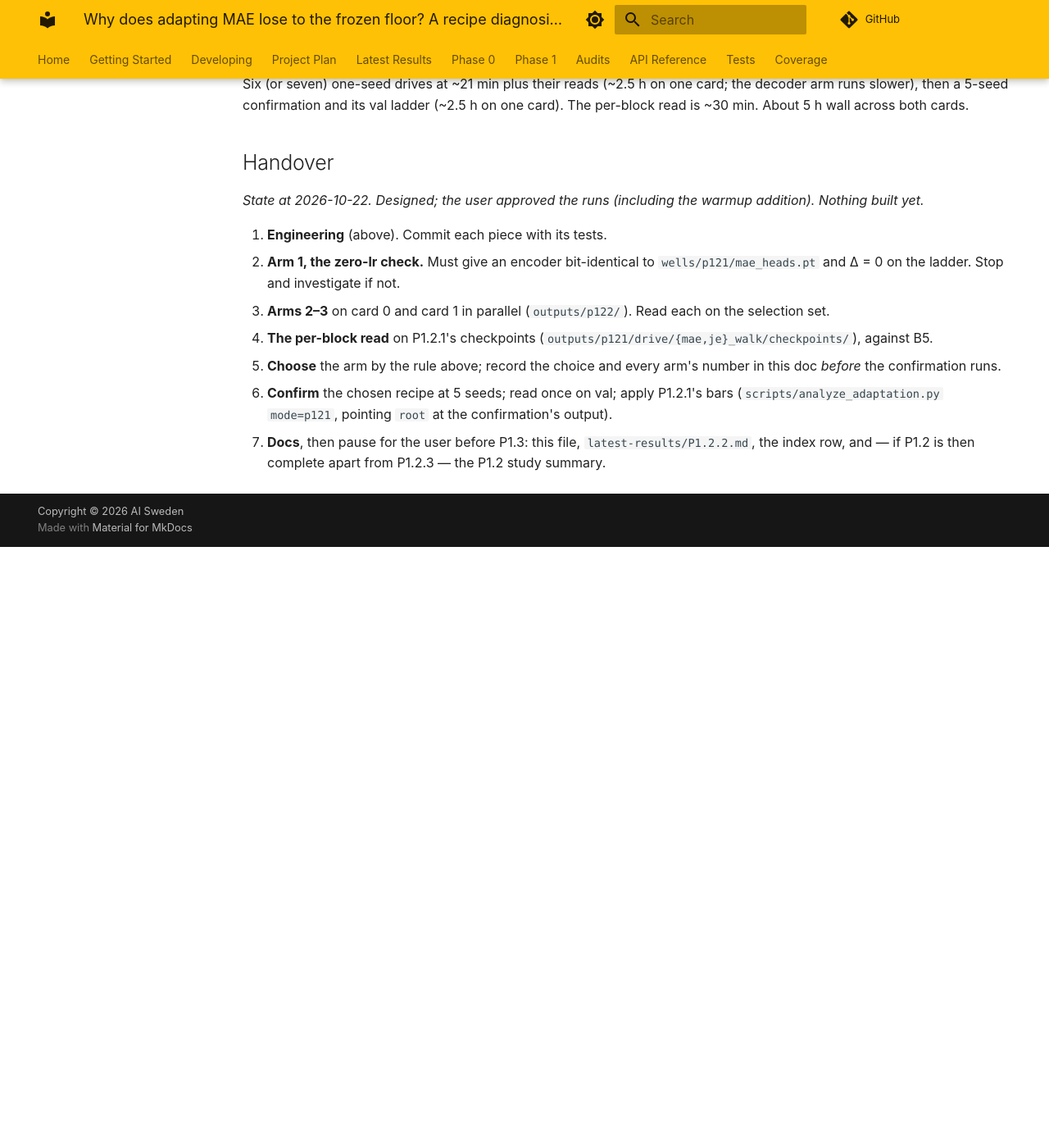
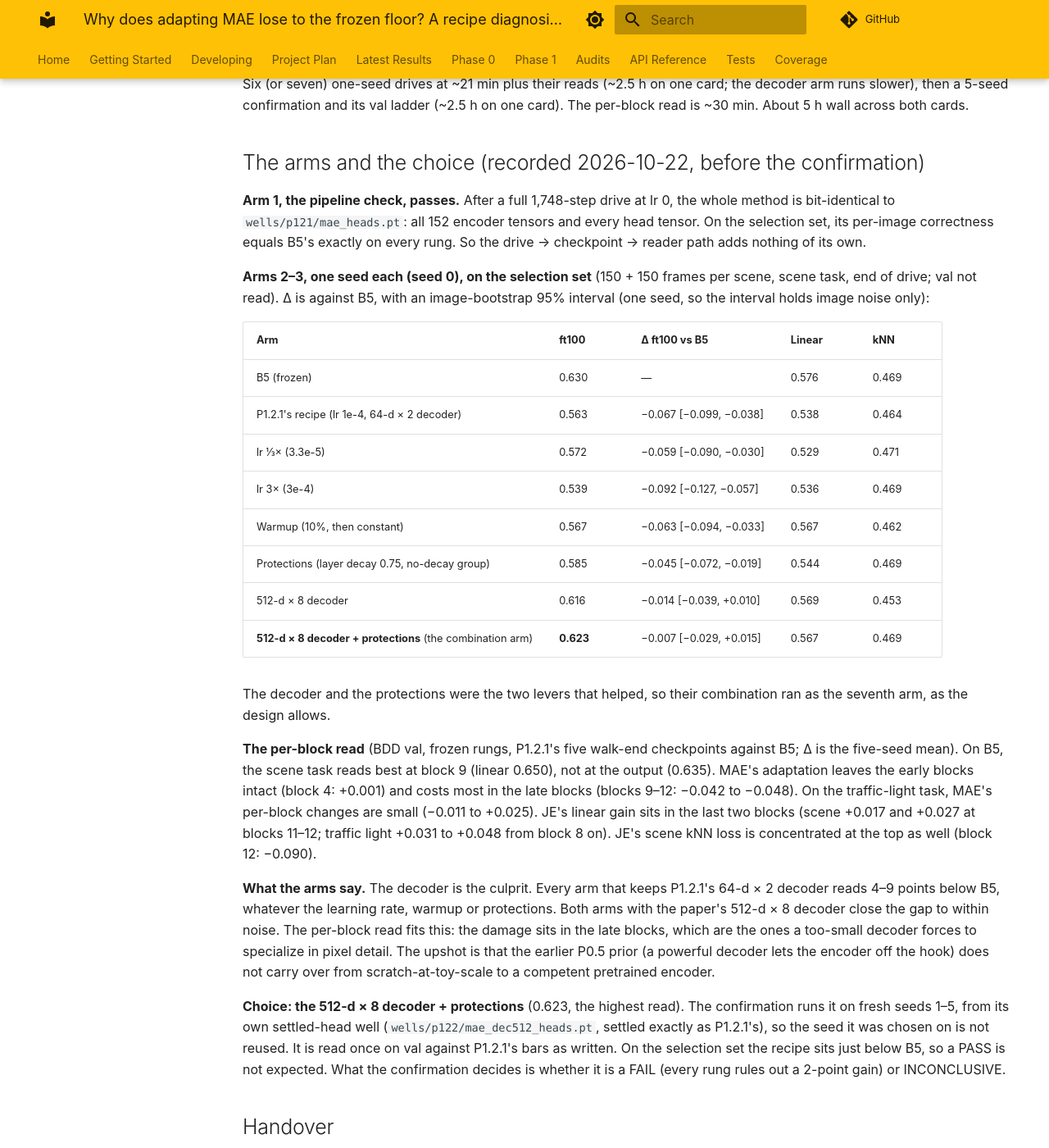
Before and after one commit to aidotse/cafl4ds, an MkDocs documentation site: the page built from docs/experiments/phase1/P1.2.2.md, in a window 1280 px wide and 1400 px high, scrolled down 2324 px. Shown: the whole window at 82% size. Built offline with MkDocs 1.6.1 and Material for MkDocs 9.7.7, drawn with Linux system fonts in a browser that asks for light colours; comment, search, counter and statistics services are not loaded; before the commit the page ends 2991 px from its top, so only the background shows below that.

Commit message:
docs: P1.2.2 records its arms, the per-block read and its choice (512x8 decoder + protections) before the confirmation
The zero-lr pipeline check passes bit for bit. The small decoder is the culprit.

Co-Authored-By: Claude Opus 5.5 <noreply@anthropic.com>

```diff
--- a/docs/experiments/phase1/P1.2.2.md
+++ b/docs/experiments/phase1/P1.2.2.md
@@ -86,6 +86,48 @@ Six (or seven) one-seed drives at ~21 min plus their reads (~2.5 h on one card;
 5-seed confirmation and its val ladder (~2.5 h on one card). The per-block read is ~30 min. About 5 h wall across both
 cards.
 
+## The arms and the choice (recorded 2026-10-22, before the confirmation)
+
+**Arm 1, the pipeline check, passes.** After a full 1,748-step drive at lr 0, the whole method is bit-identical to
+`wells/p121/mae_heads.pt`: all 152 encoder tensors and every head tensor. On the selection set, its per-image
+correctness equals B5's exactly on every rung. So the drive → checkpoint → reader path adds nothing of its own.
+
+**Arms 2–3, one seed each (seed 0), on the selection set** (150 + 150 frames per scene, scene task, end of drive; val
+not read). Δ is against B5, with an image-bootstrap 95% interval (one seed, so the interval holds image noise only):
+
+| Arm | ft100 | Δ ft100 vs B5 | Linear | kNN |
+| -- | -- | -- | -- | -- |
+| B5 (frozen) | 0.630 | — | 0.576 | 0.469 |
+| P1.2.1's recipe (lr 1e-4, 64-d × 2 decoder) | 0.563 | −0.067 [−0.099, −0.038] | 0.538 | 0.464 |
+| lr ⅓× (3.3e-5) | 0.572 | −0.059 [−0.090, −0.030] | 0.529 | 0.471 |
+| lr 3× (3e-4) | 0.539 | −0.092 [−0.127, −0.057] | 0.536 | 0.469 |
+| Warmup (10%, then constant) | 0.567 | −0.063 [−0.094, −0.033] | 0.567 | 0.462 |
+| Protections (layer decay 0.75, no-decay group) | 0.585 | −0.045 [−0.072, −0.019] | 0.544 | 0.469 |
+| 512-d × 8 decoder | 0.616 | −0.014 [−0.039, +0.010] | 0.569 | 0.453 |
+| **512-d × 8 decoder + protections** (the combination arm) | **0.623** | −0.007 [−0.029, +0.015] | 0.567 | 0.469 |
+
+The decoder and the protections were the two levers that helped, so their combination ran as the seventh arm, as the
+design allows.
+
+**The per-block read** (BDD val, frozen rungs, P1.2.1's five walk-end checkpoints against B5; Δ is the five-seed mean).
+On B5, the scene task reads best at block 9 (linear 0.650), not at the output (0.635). MAE's adaptation leaves the early
+blocks intact (block 4: +0.001) and costs most in the late blocks (blocks 9–12: −0.042 to −0.048). On the traffic-light
+task, MAE's per-block changes are small (−0.011 to +0.025). JE's linear gain sits in the last two blocks (scene +0.017
+and +0.027 at blocks 11–12; traffic light +0.031 to +0.048 from block 8 on). JE's scene kNN loss is concentrated at the
+top as well (block 12: −0.090).
+
+**What the arms say.** The decoder is the culprit. Every arm that keeps P1.2.1's 64-d × 2 decoder reads 4–9 points below
+B5, whatever the learning rate, warmup or protections. Both arms with the paper's 512-d × 8 decoder close the gap to
+within noise. The per-block read fits this: the damage sits in the late blocks, which are the ones a too-small decoder
+forces to specialize in pixel detail. The upshot is that the earlier P0.5 prior (a powerful decoder lets the encoder off
+the hook) does not carry over from scratch-at-toy-scale to a competent pretrained encoder.
+
+**Choice: the 512-d × 8 decoder + protections** (0.623, the highest read). The confirmation runs it on fresh seeds 1–5,
+from its own settled-head well (`wells/p122/mae_dec512_heads.pt`, settled exactly as P1.2.1's), so the seed it was
+chosen on is not reused. It is read once on val against P1.2.1's bars as written. On the selection set the recipe sits
+just below B5, so a PASS is not expected. What the confirmation decides is whether it is a FAIL (every rung rules out a
+2-point gain) or INCONCLUSIVE.
+
 ## Handover
 
 *State at 2026-10-22. Designed; the user approved the runs (including the warmup addition). Nothing built yet.*
```
